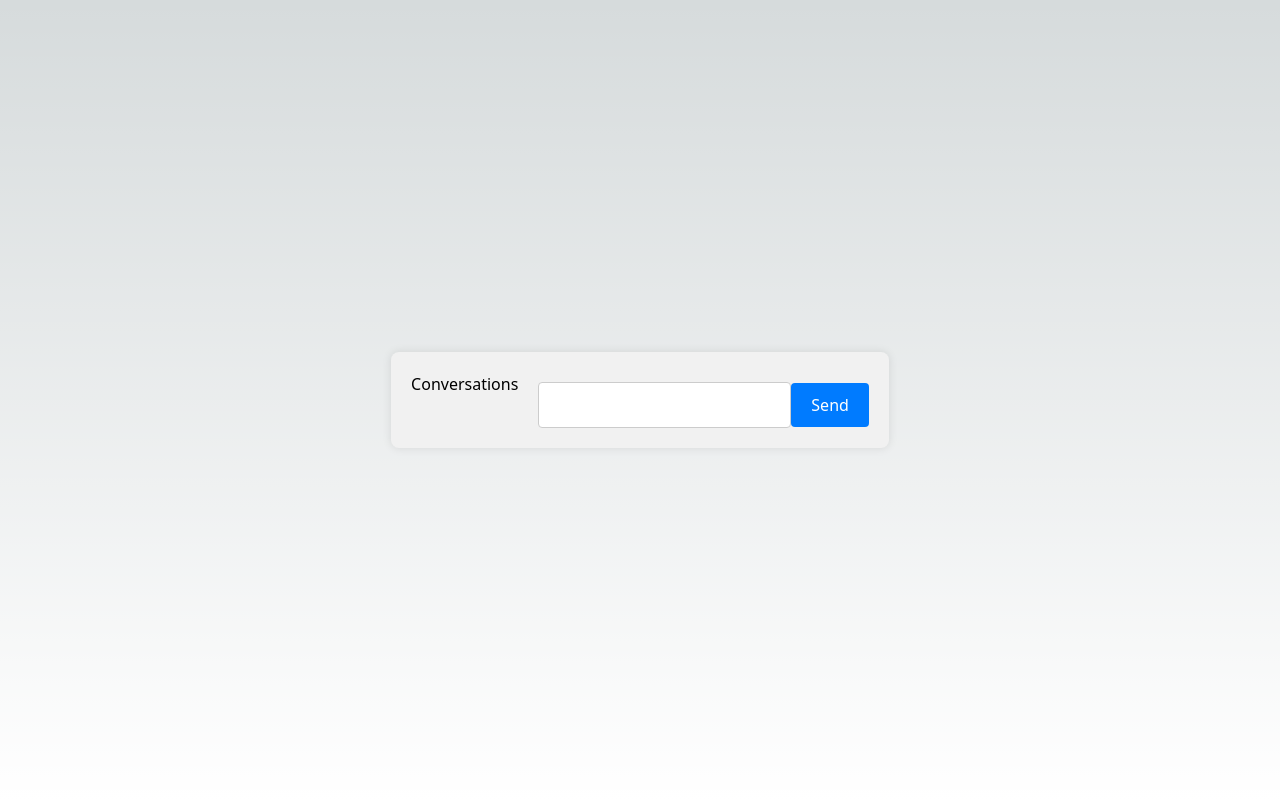
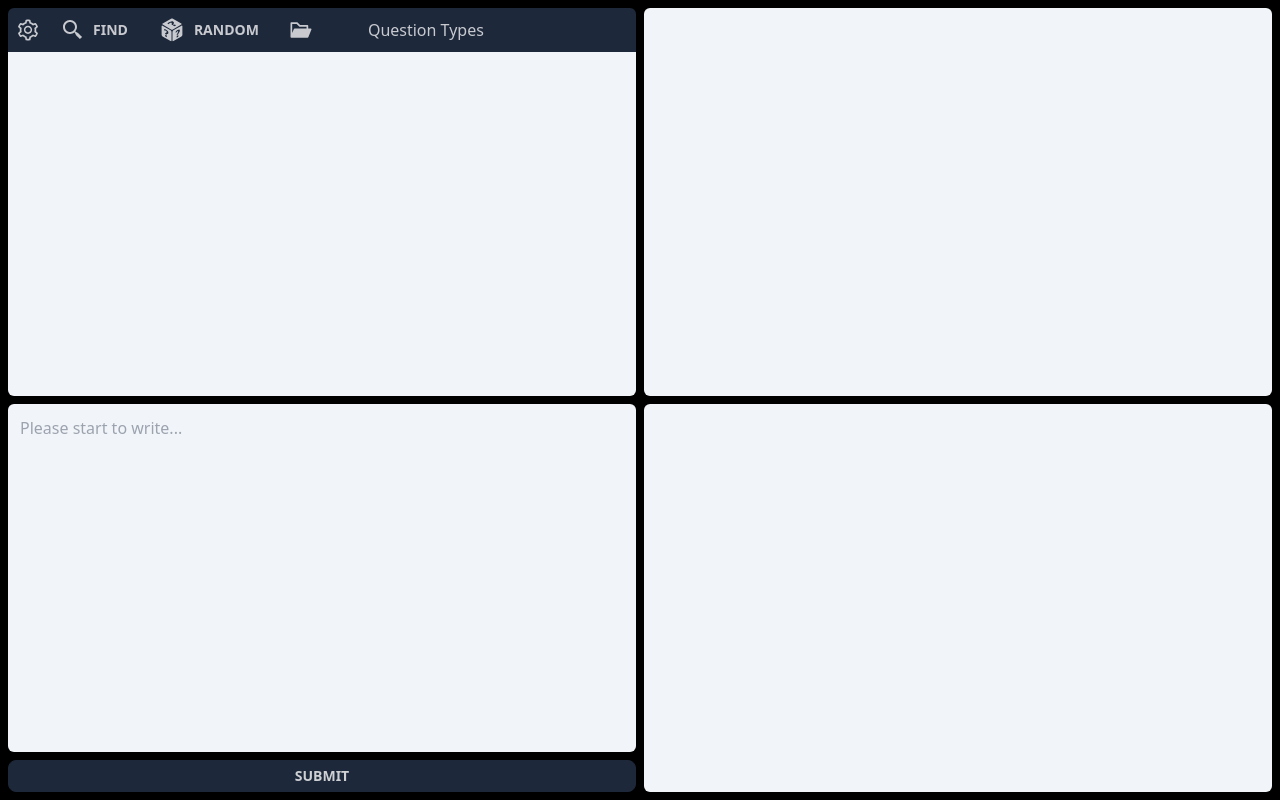
Before and after one commit to ragoncatalyst/ragonchat, a Next.js app: page / in a window 1280 px wide. Built offline with nearby package versions, Linux system fonts and the light colour scheme.

Commit message:
feat: ask gpt

```diff
--- a/package.json
+++ b/package.json
@@ -9,6 +9,7 @@
     "lint": "next lint"
   },
   "dependencies": {
+    "@headlessui/react": "^1.7.15",
     "@types/node": "20.4.2",
     "@types/react": "18.2.15",
     "@types/react-dom": "18.2.7",
@@ -19,7 +20,11 @@
     "postcss": "8.4.26",
     "react": "18.2.0",
     "react-dom": "18.2.0",
+    "react-icons": "^4.10.1",
     "tailwindcss": "3.3.3",
     "typescript": "5.1.6"
+  },
+  "devDependencies": {
+    "daisyui": "^3.4.0"
   }
 }
--- /dev/null
+++ b/public/questions/2.html
@@ -0,0 +1,3 @@
+<p>Question2
+    <img src="/questions/R.png">
+</p>
--- a/src/pages/_document.tsx
+++ b/src/pages/_document.tsx
@@ -2,7 +2,7 @@ import { Html, Head, Main, NextScript } from 'next/document'
 
 export default function Document() {
   return (
-    <Html lang="en">
+    <Html lang="en" data-theme="night">
       <Head />
       <body>
         <Main />
--- a/src/pages/chat.module.css
+++ b/src/pages/chat.module.css
@@ -3,15 +3,19 @@
     justify-content: center;
     align-items: center;
     height: 100vh;
+    width: 100vw;
+    background-color: lightgray;
   }
 
   .chat-container {
     background-color: #f1f1f1;
-    max-width: 800px;
     padding: 20px;
     border-radius: 8px;
     box-shadow: 0 0 10px rgba(0, 0, 0, 0.1);
     display: flex;
+    height: 90%;
+    width: 100%;
+    margin: 5px;
   }
 
   .conversations-list {
@@ -47,7 +51,10 @@
   .chat-history {
     flex-grow: 1;
     overflow-y: auto;
-    padding-right: 20px;
+    background-color: #ffffff;
+    border-radius: 4px;
+    border-color: #ccc;
+    border-width: 1px
   }
 
   .chat-message {
@@ -70,13 +77,17 @@
 
   .chat-input-container {
     display: flex;
+    flex-direction: column;
     align-items: center;
-    margin-top: 10px;
+    margin-top: 8px;
+    height: 50%;
+    gap: 4px;
   }
 
   .chat-input {
     flex-grow: 1;
-    padding: 10px;
+    padding: 8px;
+    width: 100%;
     border-radius: 4px;
     border: 1px solid #ccc;
     color: #000000; /* Add this line */
@@ -85,7 +96,8 @@
 
   .chat-button {
     padding: 10px 20px;
-    background-color: #007bff;
+    width: 100%;
+    background-color: #5c738c;
     color: #ffffff;
     border: none;
     border-radius: 4px;
--- a/src/pages/flex.tsx
+++ /dev/null
@@ -1,12 +0,0 @@
-export default function Flex() {
-  return (
-    <div className="flex w-full items-center h-screen bg-red-300 p-2 gap-2">
-      <div className="left-pane w-1/2 h-full bg-blue-500 rounded-md shadow">
-        Left
-      </div>
-      <div className="right-pane w-1/2 h-full bg-yellow-600 rounded-md shadow">
-        Right
-      </div>
-    </div>
-  );
-}
--- a/src/pages/index.tsx
+++ b/src/pages/index.tsx
@@ -1,77 +1,167 @@
+import { BiAccessibility } from 'react-icons/bi';
+import { CiBrightnessUp } from 'react-icons/ci';
+import { BiSearchAlt2 } from 'react-icons/bi';
+import { Popover } from '@headlessui/react';
 import { useState } from 'react';
-import styles from './chat.module.css';
+import { GiPerspectiveDiceSixFacesRandom } from 'react-icons/gi';
+import { FaQuestionCircle } from 'react-icons/fa';
+import { VscGraph } from 'react-icons/vsc';
+import { LiaMapMarkedAltSolid } from 'react-icons/lia';
+import { BiConversation } from 'react-icons/bi';
+import { AiFillFolderOpen } from 'react-icons/ai';
+import { AiOutlineSetting } from 'react-icons/ai';
 
-interface Conversation {
-    name: string;
-    // Other properties of the conversation object
-  }
 
-export default function Chat() {
-  const [conversations, setConversations] = useState<Conversation[]>([]);
-  const [selectedConversation, setSelectedConversation] = useState(null);
-  const [chatHistory, setChatHistory] = useState<{ sender: string; content: string; }[]>([]);
-  const [messageInput, setMessageInput] = useState('');
 
-  const handleConversationClick = (conversation) => {
-    setSelectedConversation(conversation);
-    setChatHistory(conversation.history);
+
+
+
+const people = [
+  { id: "1", icon: VscGraph, name: 'Statistic Analysis', unavailable: false },
+  { id: "2", icon: LiaMapMarkedAltSolid, name: 'Map Introduction', unavailable: false },
+  { id: "3", icon: BiConversation, name: 'Discussion', unavailable: false },
+  { id: "4", icon: CiBrightnessUp, name: 'Benedict Kessler', unavailable: true },
+  { id: "5", icon: BiSearchAlt2, name: 'Katelyn Rohan', unavailable: false },
+]
+
+const settings = [
+  { id: "1", icon: VscGraph, name: 'Statistic Analysis', unavailable: false },
+  { id: "2", icon: LiaMapMarkedAltSolid, name: 'Map Introduction', unavailable: false },
+  { id: "3", icon: BiConversation, name: 'Discussion', unavailable: false },
+  { id: "4", icon: CiBrightnessUp, name: 'Benedict Kessler', unavailable: true },
+  { id: "5", icon: BiSearchAlt2, name: 'Katelyn Rohan', unavailable: false },
+]
+
+
+
+
+
+
+
+export default function Flex() {
+  const [selectedPerson, setSelectedPerson] = useState(people[0])
+  const [question, setQuestion] = useState('');
+  const [answer, setAnswer] = useState('');
+  const [result, setResult] = useState('');
+
+  const onButtonSettings = () => {
+    console.log('ButtonSettings clicked.');
   };
 
-  const handleSendMessage = () => {
-    if (messageInput.trim() !== '') {
-      const newMessage = {
-        sender: 'user',
-        content: messageInput.trim(),
-      };
+  const onButton1 = () => {
+    console.log('Button1 clicked.');
+  };
+  const onButton2 = () => {
+    console.log('Button2 clicked.');
+  }
+  const onButton3 = () => {
+    console.log('Button3 clicked.');
+  };
 
-      setChatHistory((prevChatHistory) => [...prevChatHistory, newMessage]);
-      setMessageInput('');
+  const onSubmit = async () => {
+    console.log('Submit clicked');
+    try {
+      const response = await fetch('https://chatapi.lyu.ai/api/chat',
+        {
+          method: 'POST',
+          headers: {
+            'Content-Type': 'application/json'
+          },
+          body: JSON.stringify({
+            text: answer
+          })
+        });
+      const res = await response.json();
+      console.log('text', res.text);
+      setResult(res.text);
+    } catch (error) {
+      console.error('Error fetching HTML:', error);
     }
   };
 
+  const onAnswerChange = (e: any) => {
+    setAnswer(e.target.value);
+  }
+
+  const onLoadQuestion = async (id: string) => {
+    console.log('onLoadQuestion', id);
+    try {
+      const response = await fetch(`/questions/${id}.html`);
+      const html = await response.text();
+      setQuestion(html);
+      console.log('html', html);
+    } catch (error) {
+      console.error('Error fetching HTML:', error);
+    }
+  }
+
+
+
+
+
+
+
   return (
-    <div className={styles.container}>
-      <div className={styles['chat-container']}>
-        <div className={styles['conversations-list']}>
-          <h2>Conversations</h2>
-          {conversations.map((conversation, index) => (
-            <div
-              className={`${styles['conversation-item']} ${
-                selectedConversation === conversation ? styles.active : ''
-              }`}
-              key={index}
-              onClick={() => handleConversationClick(conversation)}
-            >
-              {conversation.name}
-            </div>
-          ))}
-        </div>
-        <div className={styles['chat-area']}>
-          <div className={styles['chat-history']}>
-            {chatHistory.map((message, index) => (
-              <div
-                className={`${styles['chat-message']} ${
-                  message.sender === 'user' ? styles['user-message'] : styles['bot-message']
-                }`}
-                key={index}
-              >
-                {message.content}
-              </div>
-            ))}
+    <div className="flex flex-col w-full items-center h-screen bg-info-content gap-2 p-2">
+      <div className="top-pane flex w-full h-1/2 gap-2">
+        <div className="flex flex-col w-1/2">
+          <div className="text-base-content bg-neutral w-full flex items-center h-[12%] rounded-t-md p-1 gap-1">
+
+            <button onClick={onButtonSettings} className="btn btn-circle btn-sm btn-ghost">
+              <AiOutlineSetting className="w-6 h-6" />
+            </button>
+
+            <button onClick={onButton1} className="btn btn-sm btn-sm btn-ghost">
+              <BiSearchAlt2 className="w-6 h-6" />Find
+            </button>
+
+
+            <button onClick={onButton2} className="btn btn-sm btn-sm items-center btn-ghost">
+              <GiPerspectiveDiceSixFacesRandom className="w-7 h-7" />Random
+            </button>
+
+            <button onClick={onButton3} className="btn btn-sm btn-sm btn-ghost items-center">
+              <AiFillFolderOpen className="w-6 h-6" />
+            </button>
+
+
+            <Popover className="relative">
+              <Popover.Button className="w-48 h-9 outline-none hover:bg-neutral-focus rounded-md onClick=bg-neutral">Question Types</Popover.Button>
+
+
+              <Popover.Panel className="absolute z-20 w-full">
+                <div className="flex flex-col bg-base-100 gap-2 rounded-md shadow">
+                  {people.map(({ id, icon: Icon, name }) => (
+                    <div key={id} className="hover:bg-neutral-focus p-2 gap-2 flex items-center" onClick={() => onLoadQuestion(id)}>
+                      <Icon className="w-5 h-5" />
+                      {name}
+                    </div>
+                  ))}
+                </div>
+                <div className='text-base-content w-full h-[82%]'> </div>
+
+
+                <img src="/solutions.jpg" alt="" />
+              </Popover.Panel>
+            </Popover>
+
           </div>
-          <div className={styles['chat-input-container']}>
-            <input
-              type="text"
-              className={styles['chat-input']}
-              value={messageInput}
-              onChange={(e) => setMessageInput(e.target.value)}
-            />
-            <button onClick={handleSendMessage} className={styles['chat-button']}>
-              Send
-            </button>
+          <div className="bg-slate-100 w-full h-full rounded-b-md text-slate-800" dangerouslySetInnerHTML={{ __html: question }}>
           </div>
         </div>
+
+
+        <div className="flex-auto bg-slate-100 w-1/2 rounded-md"></div>
       </div>
+      <div className="bottom-pane flex w-full h-1/2 gap-2">
+        <div className="flex flex-col w-1/2 h-full gap-2">
+          <textarea value={answer} onChange={onAnswerChange} placeholder="Please start to write..." className="h-full bg-slate-100 rounded-md text-slate-800 p-3 resize-none" />
+          <button onClick={onSubmit} className="btn btn-sm btn-block btn-neutral w-15 h-15">Submit</button>
+        </div>
+        <div className="flex-auto bg-slate-100 w-1/2 rounded-md">{result}</div>
+      </div>
+
     </div>
+
   );
 }
--- a/tailwind.config.js
+++ b/tailwind.config.js
@@ -14,5 +14,8 @@ module.exports = {
       },
     },
   },
-  plugins: [],
+  plugins: [require("daisyui")],
+  daisyui: {
+    themes: ["night", "cupcake", "light", "dark" ],
+  },
 }
```
Also changed, not shown: public/questions/1.html (added, +19 -0 lines), public/questions/R.png (added), 1 other file (tests, documents, lock files or other folders).
